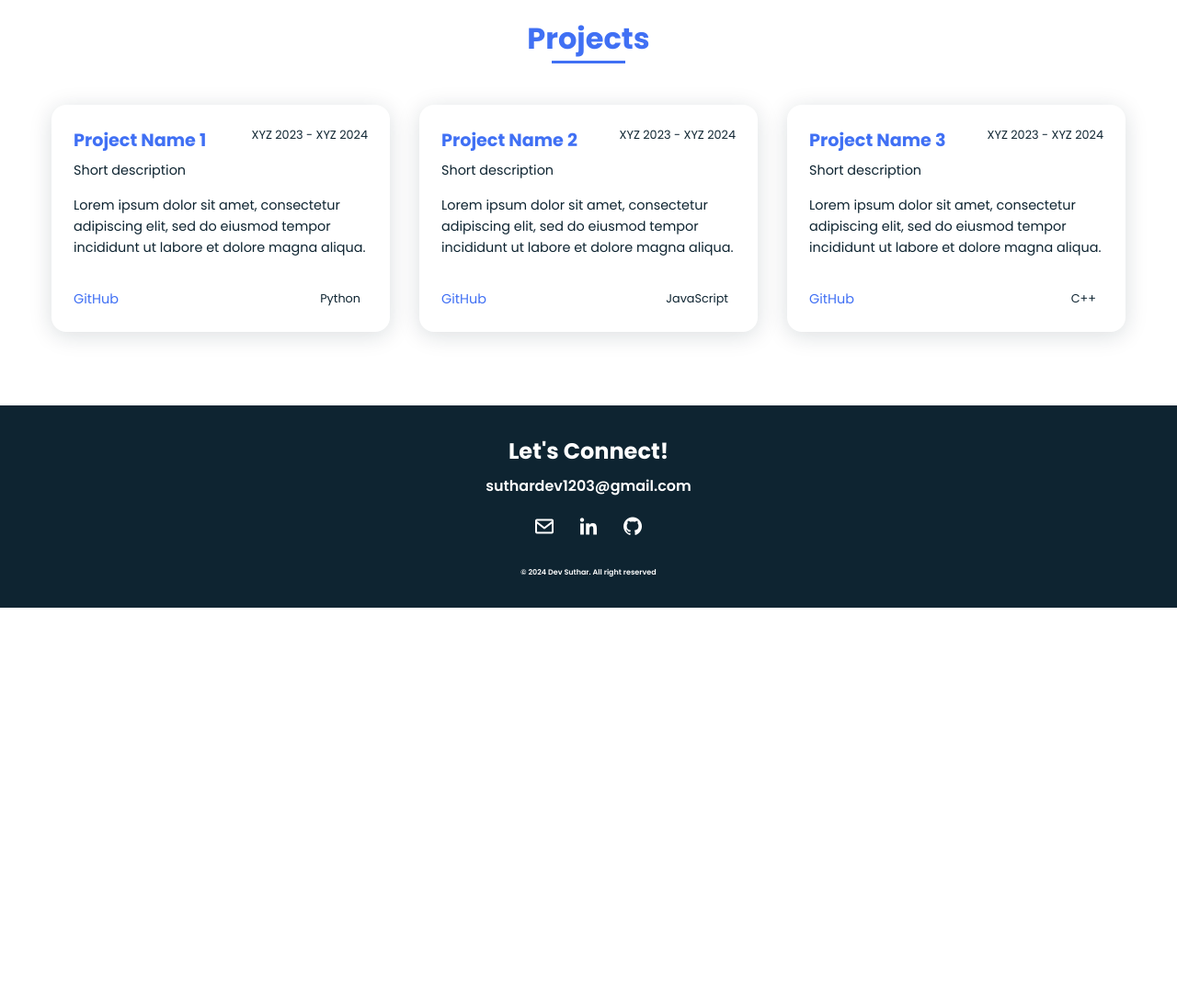
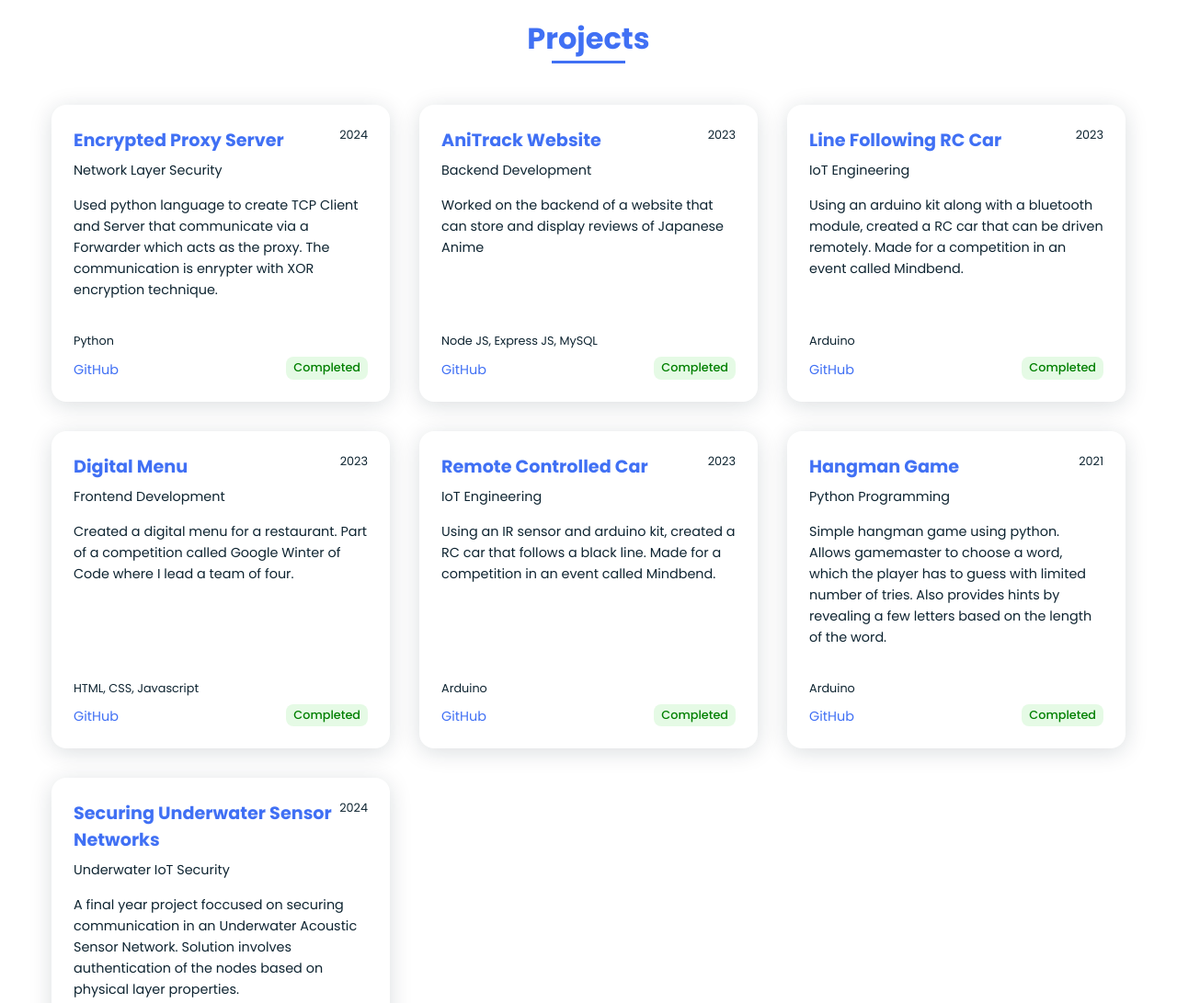
Before and after one commit to Suthar-Dev/Portfolio, a plain HTML site: page index.html in a window 1280 px wide. Shown: the part 3160-4251 px from the top of the page at 92% size. Before the commit the page ends 3821 px from the top, so only its background shows below. Drawn offline with nearby package versions, Linux system fonts and the light colour scheme.

Commit message:
Completed Projects Section

```diff
--- a/index.html
+++ b/index.html
@@ -271,15 +271,129 @@
             <div class="project_content">
               <div class="project_header">
                 <div class="project_info">
-                  <h3>Project Name 1</h3>
-                  <p>Short description</p>
+                  <h3>Encrypted Proxy Server</h3>
+                  <p>Network Layer Security</p>
                 </div>
-                <div class="project_duration">XYZ 2023 - XYZ 2024</div>
+                <div class="project_duration">2024</div>
               </div>
-              <p class="project_description">Lorem ipsum dolor sit amet, consectetur adipiscing elit, sed do eiusmod tempor incididunt ut labore et dolore magna aliqua.</p>
+              <p class="project_description">Used python language to create TCP Client and Server that communicate via a Forwarder
+                which acts as the proxy. The communication is enrypter with XOR encryption technique.
+              </p>
               <div class="project_footer">
-                <a href="#" class="project_link">GitHub</a>
+                <div class="project_footer_left">
                   <span class="project_language">Python</span>
+                  <a href="https://github.com/Suthar-Dev/Encrypted-Proxy-Server" class="project_link">GitHub</a>
+                </div>
+                <span class="project_status completed">Completed</span>
+              </div>
+            </div>
+          </div>
+
+          <div class="project_item" data-aos="fade-up">
+            <div class="project_content">
+              <div class="project_header">
+                <div class="project_info">
+                  <h3>AniTrack Website</h3>
+                  <p>Backend Development</p>
+                </div>
+                <div class="project_duration">2023</div>
+              </div>
+              <p class="project_description">Worked on the backend of a website that can store and display reviews of Japanese Anime
+              </p>
+              <div class="project_footer">
+                <div class="project_footer_left">
+                  <span class="project_language">Node JS, Express JS, MySQL</span>
+                  <a href="https://github.com/Suthar-Dev/AniTrack" class="project_link">GitHub</a>
+                </div>
+                <span class="project_status completed">Completed</span>
+              </div>
+            </div>
+          </div>
+
+          <div class="project_item" data-aos="fade-up">
+            <div class="project_content">
+              <div class="project_header">
+                <div class="project_info">
+                  <h3>Line Following RC Car</h3>
+                  <p>IoT Engineering</p>
+                </div>
+                <div class="project_duration">2023</div>
+              </div>
+              <p class="project_description">Using an arduino kit along with a bluetooth module, created a RC car that can be driven remotely.
+                 Made for a competition in an event called Mindbend.
+              </p>
+              <div class="project_footer">
+                <div class="project_footer_left">
+                  <span class="project_language">Arduino</span>
+                  <a href="https://github.com/Suthar-Dev/RC_Car" class="project_link">GitHub</a>
+                </div>
+                <span class="project_status completed">Completed</span>
+              </div>
+            </div>
+          </div>
+
+          <div class="project_item" data-aos="fade-up">
+            <div class="project_content">
+              <div class="project_header">
+                <div class="project_info">
+                  <h3>Digital Menu</h3>
+                  <p>Frontend Development</p>
+                </div>
+                <div class="project_duration">2023</div>
+              </div>
+              <p class="project_description">Created a digital menu for a restaurant.
+                Part of a competition called Google Winter of Code where I lead a team of four.
+              </p>
+              <div class="project_footer">
+                <div class="project_footer_left">
+                  <span class="project_language">HTML, CSS, Javascript</span>
+                  <a href="https://github.com/Suthar-Dev/FarmToTable-CC" class="project_link">GitHub</a>
+                </div>
+                <span class="project_status completed">Completed</span>
+              </div>
+            </div>
+          </div>
+
+          <div class="project_item" data-aos="fade-up">
+            <div class="project_content">
+              <div class="project_header">
+                <div class="project_info">
+                  <h3>Remote Controlled Car</h3>
+                  <p>IoT Engineering</p>
+                </div>
+                <div class="project_duration">2023</div>
+              </div>
+              <p class="project_description">Using an IR sensor and arduino kit, created a RC car that follows a black line. Made for a
+                 competition in an event called Mindbend.
+              </p>
+              <div class="project_footer">
+                <div class="project_footer_left">
+                  <span class="project_language">Arduino</span>
+                  <a href="https://github.com/Suthar-Dev/LineFollowingRobot" class="project_link">GitHub</a>
+                </div>
+                <span class="project_status completed">Completed</span>
+              </div>
+            </div>
+          </div>
+
+          <div class="project_item" data-aos="fade-up">
+            <div class="project_content">
+              <div class="project_header">
+                <div class="project_info">
+                  <h3>Hangman Game</h3>
+                  <p>Python Programming</p>
+                </div>
+                <div class="project_duration">2021</div>
+              </div>
+              <p class="project_description">Simple hangman game using python. Allows gamemaster to choose a word, which the player
+                has to guess with limited number of tries. Also provides hints by revealing a few letters based on the length of the word.
+              </p>
+              <div class="project_footer">
+                <div class="project_footer_left">
+                  <span class="project_language">Arduino</span>
+                  <a href="https://github.com/Suthar-Dev/RC_Car" class="project_link">GitHub</a>
+                </div>
+                <span class="project_status completed">Completed</span>
               </div>
             </div>
           </div>
@@ -288,37 +402,23 @@
             <div class="project_content">
               <div class="project_header">
                 <div class="project_info">
-                  <h3>Project Name 2</h3>
-                  <p>Short description</p>
+                  <h3>Securing Underwater Sensor Networks</h3>
+                  <p>Underwater IoT Security</p>
                 </div>
-                <div class="project_duration">XYZ 2023 - XYZ 2024</div>
+                <div class="project_duration">2024</div>
               </div>
-              <p class="project_description">Lorem ipsum dolor sit amet, consectetur adipiscing elit, sed do eiusmod tempor incididunt ut labore et dolore magna aliqua.</p>
+              <p class="project_description">A final year project foccused on securing communication in an Underwater Acoustic Sensor Network.
+                Solution involves authentication of the nodes based on physical layer properties.
+              </p>
               <div class="project_footer">
-                <a href="#" class="project_link">GitHub</a>
-                <span class="project_language">JavaScript</span>
+                <div class="project_footer_left">
+                  <span class="project_language">Python</span>
+                  <a href="#project" class="project_link">GitHub</a>
+                </div>
+                <span class="project_status in-progress">In Progress</span>
               </div>
             </div>
           </div>
-
-          <div class="project_item" data-aos="fade-up" data-aos-delay="200">
-            <div class="project_content">
-              <div class="project_header">
-                <div class="project_info">
-                  <h3>Project Name 3</h3>
-                  <p>Short description</p>
-                </div>
-                <div class="project_duration">XYZ 2023 - XYZ 2024</div>
-              </div>
-              <p class="project_description">Lorem ipsum dolor sit amet, consectetur adipiscing elit, sed do eiusmod tempor incididunt ut labore et dolore magna aliqua.</p>
-              <div class="project_footer">
-                <a href="#" class="project_link">GitHub</a>
-                <span class="project_language">C++</span>
-              </div>
-            </div>
-          </div>
-
-
         </div>
       </section>
 
--- a/styles.css
+++ b/styles.css
@@ -272,8 +272,8 @@ img {
 }
 
 .img_container {
-  width: 300px;
-  height: 300px;
+  width: 350px;
+  height: 350px;
   border-radius: 50%;
   overflow: hidden;
   border: 4px solid var(--first-color);
@@ -307,69 +307,6 @@ img {
   margin-bottom: var(--mb-4);
   line-height: 1.6;
 }
-
-/* SKILLS */
-/*
-.skills_container {
-  max-width: 1000px;
-  margin: 0 auto;
-  padding: 0 1rem;
-}
-
-.skills_grid {
-  display: grid;
-  grid-template-columns: repeat(auto-fit, minmax(200px, 1fr));
-  gap: 1rem;
-}
-
-.skills_item {
-  background-color: var(--white-color);
-  border-radius: 0.5rem;
-  padding: 1rem;
-  text-align: center;
-  box-shadow: 0 4px 15px rgba(14, 36, 49, 0.1);
-  position: relative;
-  overflow: hidden;
-  height: 80px;
-  display: flex;
-  align-items: center;
-  justify-content: center;
-  transition: transform 0.3s ease, box-shadow 0.3s ease;
-}
-
-.skills_item:hover {
-  box-shadow: 0 6px 20px rgba(14, 36, 49, 0.2);
-}
-
-.skill_name {
-  font-size: 0.9rem;
-  font-weight: var(--font-semi);
-  color: var(--text-color);
-}
-
-.skill_bar {
-  position: absolute;
-  left: 0;
-  bottom: 0;
-  height: 3px;
-  background-color: var(--first-color);
-  width: 100%;
-}
-
-@media screen and (max-width: 768px) {
-  .skills_grid {
-    grid-template-columns: repeat(auto-fit, minmax(150px, 1fr));
-  }
-
-  .skills_item {
-    height: 70px;
-  }
-
-  .skill_name {
-    font-size: 0.8rem;
-  }
-}
-*/
 
 /* SKILLS */
 .skills_container {
@@ -481,7 +418,7 @@ img {
   border-radius: 1rem;
   overflow: hidden;
   box-shadow: 0 4px 25px rgba(0, 0, 0, 0.2);
-  margin-bottom: 2rem; /* This adds space between boxes */
+  margin-bottom: 2rem;
   transition: transform 0.3s ease, box-shadow 0.3s ease;
 }
 
@@ -594,6 +531,7 @@ img {
   overflow: hidden;
   box-shadow: 0 4px 25px rgba(14, 36, 49, 0.15);
   transition: transform 0.3s ease;
+  height: 100%;
 }
 
 .project_item:hover {
@@ -602,6 +540,9 @@ img {
 
 .project_content {
   padding: 1.5rem;
+  display: flex;
+  flex-direction: column;
+  height: 100%;
 }
 
 .project_header {
@@ -631,16 +572,25 @@ img {
 .project_description {
   font-size: 0.9rem;
   line-height: 1.6;
+  color: var(--text-color);
+  flex-grow: 1;
   margin-bottom: 1rem;
-  color: var(--text-color);
 }
 
 .project_footer {
   display: flex;
   justify-content: space-between;
-  align-items: center;
+  align-items: flex-end;
   border-top: 1px solid var(--text-color-light);
   padding-top: 1rem;
+  margin-top: auto;
+}
+
+.project_footer_left {
+  display: flex;
+  flex-direction: column;
+  gap: 0.5rem;
+  align-items: flex-start;
 }
 
 .project_link {
@@ -658,8 +608,25 @@ img {
   font-size: 0.8rem;
   color: var(--text-color);
   background-color: var(--first-color-lighter);
+  padding: 0.2rem 0rem;
+  border-radius: 0.5rem;
+}
+
+.project_status {
+  font-size: 0.8rem;
   padding: 0.2rem 0.5rem;
   border-radius: 0.5rem;
+  font-weight: 500;
+}
+
+.project_status.completed {
+  background-color: rgba(0, 200, 0, 0.1);
+  color: #008000;
+}
+
+.project_status.in-progress {
+  background-color: rgba(255, 0, 0, 0.1);
+  color: #ff0000;
 }
 
 @media screen and (max-width: 1024px) {
```
Lines whose indentation alone changed are shown as unchanged.
